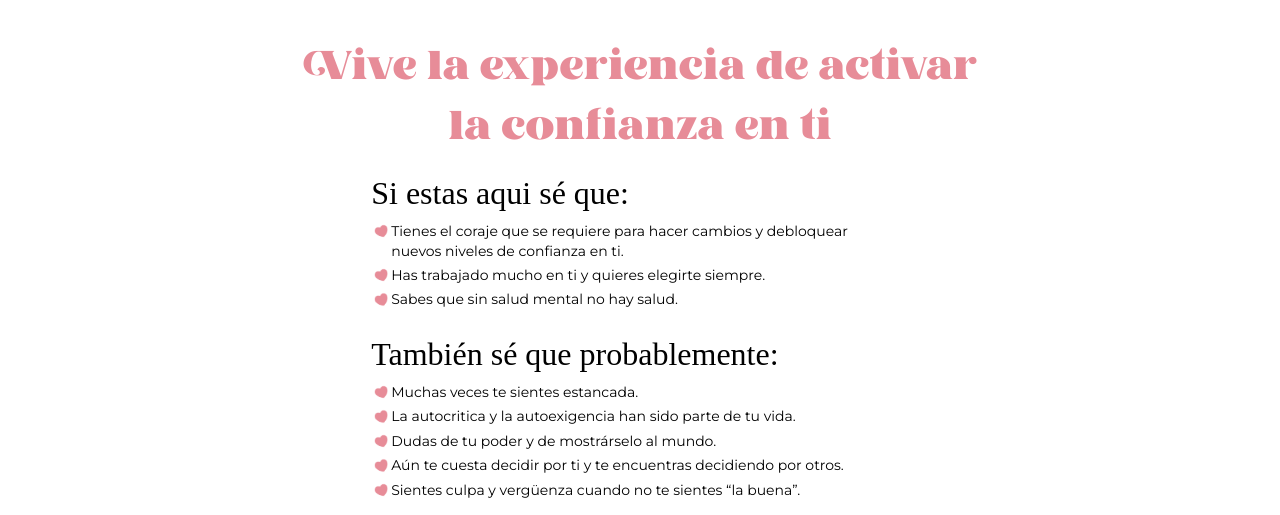
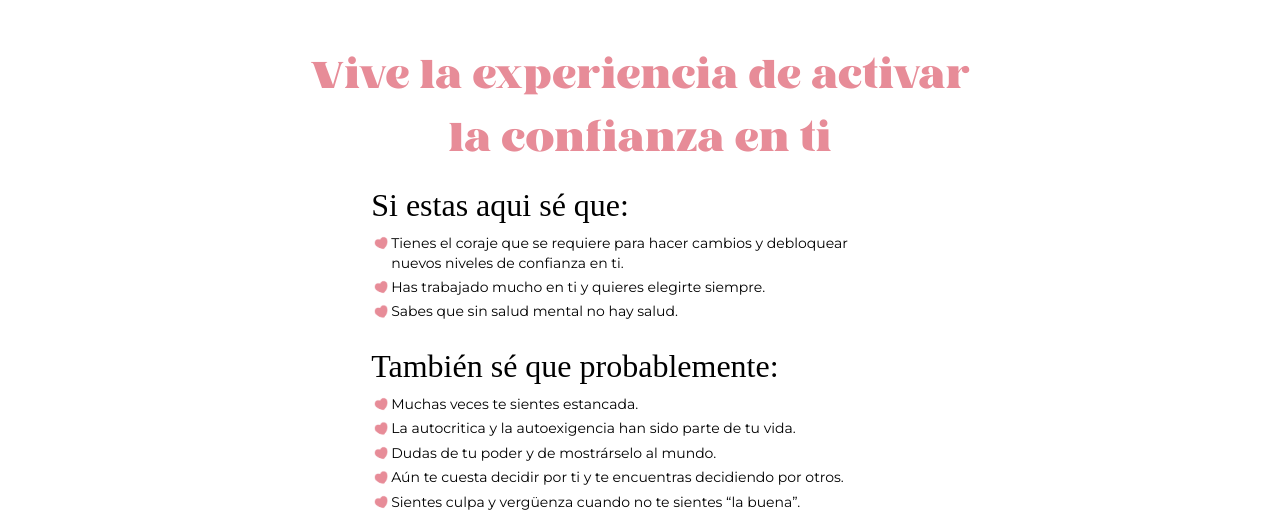
Before and after one commit to rega1237/irinaconectarme, a website built with Vite: page index.html in a window 1280 px wide. Shown: the part 335-850 px from the top of the page. Built offline with nearby package versions, Linux system fonts and the light colour scheme; files whose address does not match are found by name.

Commit message:
add favicoin / minor changes

```diff
--- a/index.html
+++ b/index.html
@@ -3,7 +3,9 @@
   <head>
     <meta charset="UTF-8" />
     <meta name="viewport" content="width=device-width, initial-scale=1.0" />
+    <link rel="shortcut icon" href="assets/images/e_icon.png">
     <link rel="stylesheet" href="style.css" />
+    <script src="https://js.stripe.com/v3/"></script>
     <title>Conectarme</title>
   </head>
   <body>
@@ -30,7 +32,7 @@
         <h2
           class="text-pink font-kaoly text-[1.2rem] md:text-[1.3rem] text-center lg:text-[2.5rem]"
         >
-          Vive la experiencia de activar la confianza en ti
+          <span class="text-[2rem] lg:text-[3rem]">v</span>ive la experiencia de activar la confianza en ti
         </h2>
       </div>
 
```
